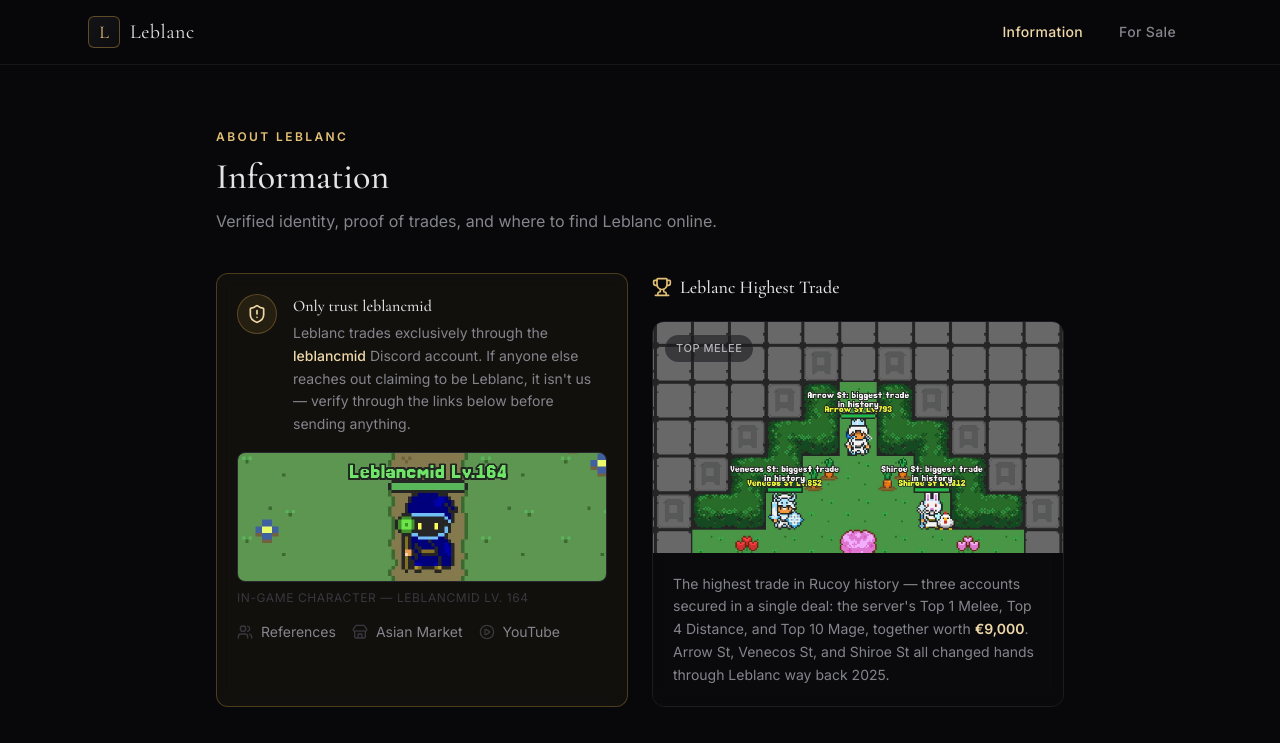
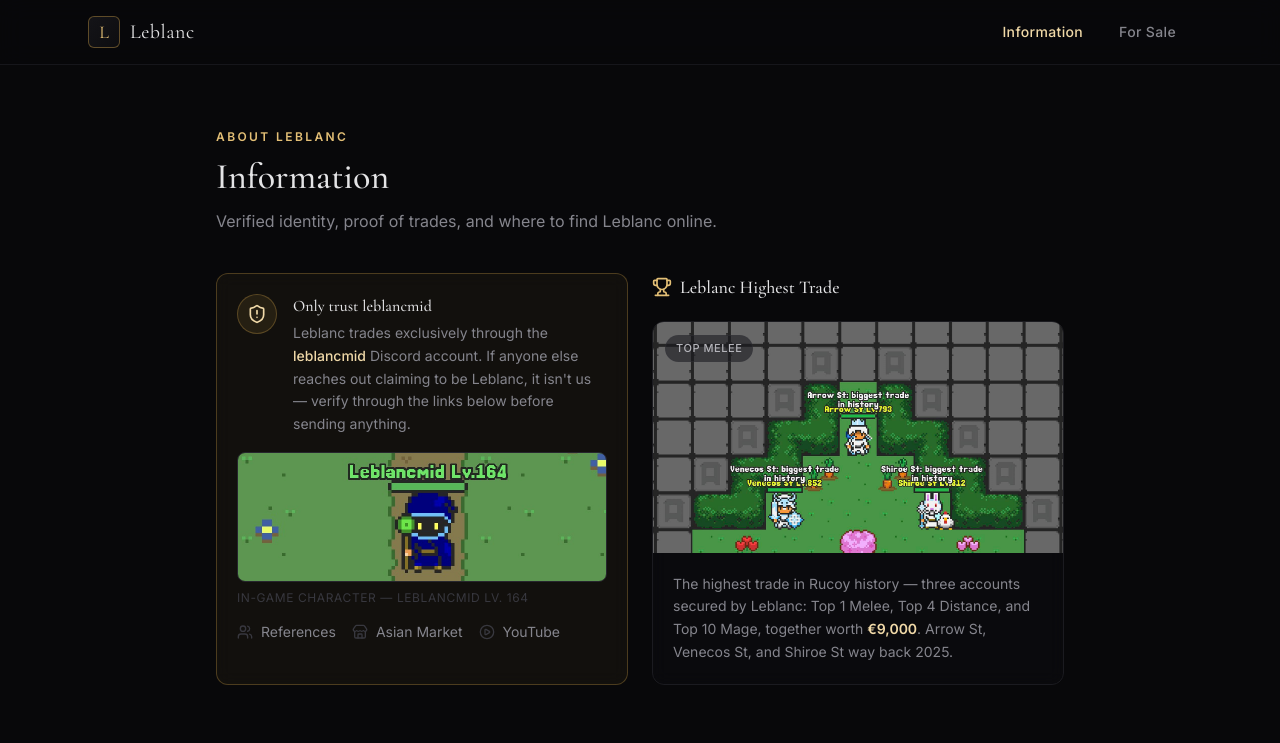
Before and after one commit to Leblancmid/Leblanc, a React (Vite) app: page /information in a window 1280 px wide. Shown: the top 743 px of the page. Built offline with nearby package versions, Linux system fonts and the light colour scheme.

Commit message:
Tighten Leblanc Highest Trade description copy

```diff
--- a/src/features/information/InformationPage.tsx
+++ b/src/features/information/InformationPage.tsx
@@ -94,10 +94,10 @@ export function InformationPage() {
               </div>
             </div>
             <p className="p-5 text-sm leading-relaxed text-ink-300">
-              The highest trade in Rucoy history — three accounts secured in a single deal:
-              the server's Top 1 Melee, Top 4 Distance, and Top 10 Mage, together worth{' '}
-              <span className="font-semibold text-gold-300">€9,000</span>.
-              Arrow St, Venecos St, and Shiroe St all changed hands through Leblanc way back 2025.
+              The highest trade in Rucoy history — three accounts secured by Leblanc: Top 1
+              Melee, Top 4 Distance, and Top 10 Mage, together worth{' '}
+              <span className="font-semibold text-gold-300">€9,000</span>. Arrow St, Venecos St,
+              and Shiroe St way back 2025.
             </p>
           </Card>
         </section>
```
